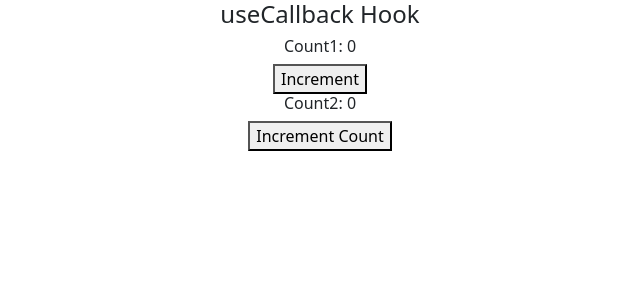
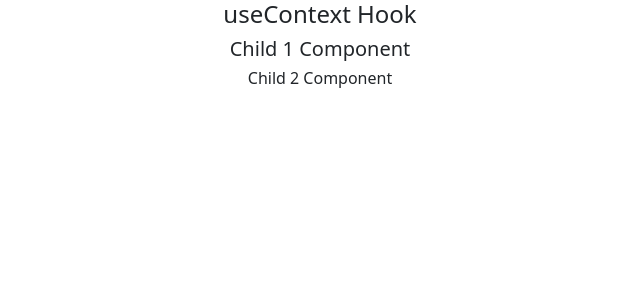
Before and after one commit to sanjay128yadav/react_js, a React (Create React App) app: page / in a window 1280 px wide. Shown: the top 300 px of the page, without its empty margins (320-960 px from the left). Built offline with nearby package versions, Linux system fonts and the light colour scheme.

Commit message:
RJ #09082024

```diff
--- a/src/App.js
+++ b/src/App.js
@@ -1,35 +1,28 @@
-import React, {useState, useCallback} from 'react'
+import React, {createContext} from 'react'
 import './App.css'
-import ChildComponent from './ChildComponent';
+import Child1 from './Child1'
 
-export default function App() {
+// Create , provider, useContext
 
-  // Normal Example 1
-  const [count, setCount] = useState(0);
-  console.log("Parent Rendered!");
+const myContext = createContext();
 
-  // Example 2
+ function App() {
 
-  const [count2, setCount2] = useState(0);
-  const IncrementCount = useCallback(()=>{
-
-      setCount2((prevCount)=>prevCount +1);
-      console.log("useCallback called");
-  },[])
+  const sharedData = "Hello from parent!!";
 
   return (
       <>
           <div className='App'>
-              <h4>useCallback Hook</h4>
-                <h6>Count1: {count}</h6>
-                <button onClick={()=>setCount(count+1)}>Increment</button>
+              <myContext.Provider value={sharedData}>
 
-                {/* Example 2 */}
-
-                <h6>Count2: {count2}</h6>
-
-                <ChildComponent increment = {IncrementCount} />
+                  {/* Example 1 */}
+                  <h4>useContext Hook</h4>
+                  <Child1 />
+              </myContext.Provider>
           </div>
       </>
   )
 }
+
+export default App;
+export {myContext}
--- /dev/null
+++ b/src/Child1.js
@@ -0,0 +1,11 @@
+import React from 'react'
+import Child2 from './Child2'
+
+export default function Child1() {
+  return (
+    <>
+        <h5>Child 1 Component</h5>
+        <Child2 />
+    </>
+  )
+}
--- /dev/null
+++ b/src/Child2.js
@@ -0,0 +1,13 @@
+import React, { useContext } from 'react'
+
+import { myContext } from './App'
+
+export default function Child2() {
+    const sharedData = useContext(myContext);
+    console.log(sharedData);
+  return (
+    <>
+        <h6>Child 2 Component</h6>
+    </>
+  )
+}
--- a/src/ChildComponent.js
+++ /dev/null
@@ -1,12 +0,0 @@
-import React, {memo} from 'react'
-
- function ChildComponent({increment}) {
-  console.log("Child component rendered!");
-  return (
-    <>
-        <button onClick={increment}>Increment Count</button>
-    </>
-  )
-}
-
-export default memo(ChildComponent);
```
